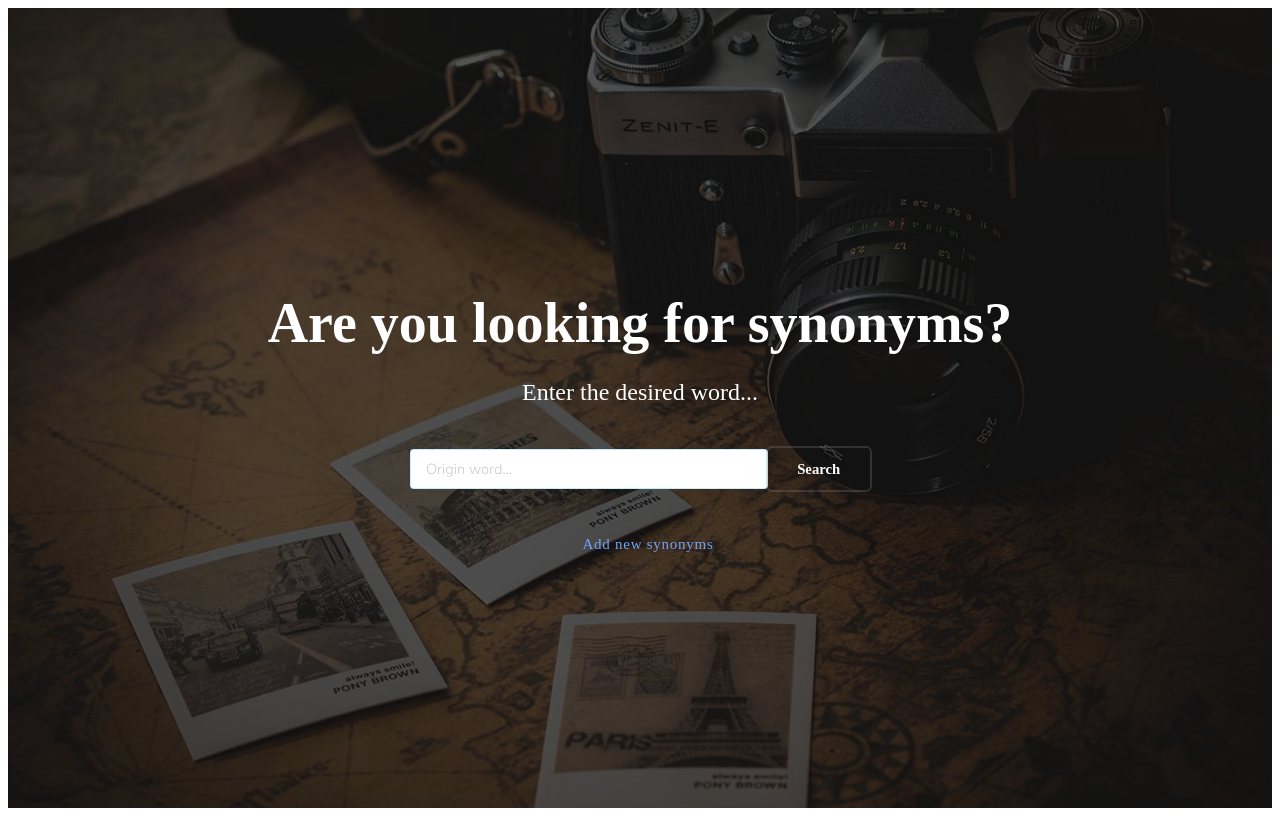
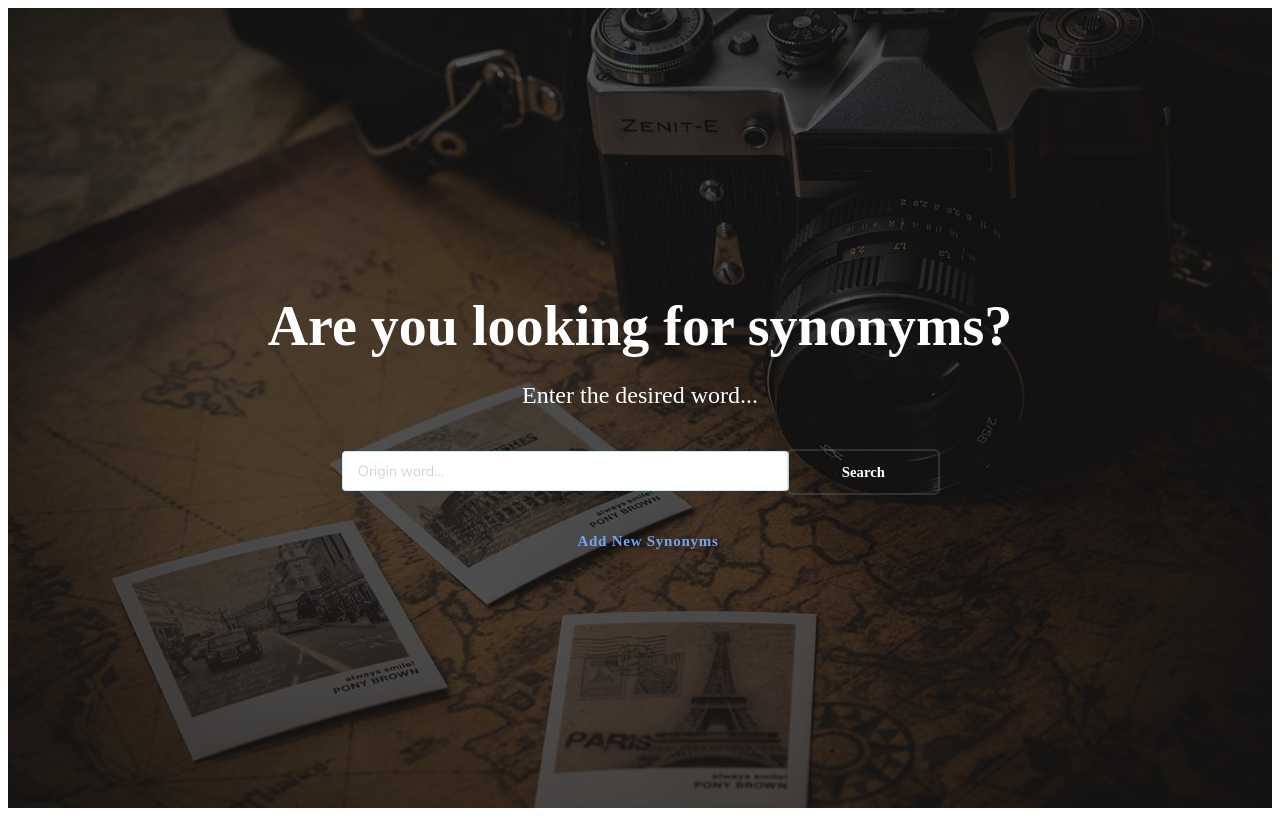
Before and after one commit to ruud17/Synonym-UI, a Vue app: page / in a window 1280 px wide. Built offline with nearby package versions, Linux system fonts and the light colour scheme; a web font is replaced by a local one.

Commit message:
Code refreshed

```diff
--- a/src/assets/css/main.css
+++ b/src/assets/css/main.css
@@ -1693,25 +1693,3 @@ body.is-loading #banner>.inner {
         padding: 3em 0 1em 0;
     }
 }
-
-.link {
-    cursor: pointer;
-    font-size: 15px;
-    letter-spacing: 0.05em;
-    color: #75a2f3;
-    padding-top: 40px;
-}
-
-.save-btn {
-    margin-top: 30px;
-    font-size: 16px;
-}
-
-.field-label {
-    display: flex;
-    color: black;
-}
-
-.synonyms-list {
-    margin-top: 20px;
-}
--- a/src/components/HomePage.vue
+++ b/src/components/HomePage.vue
@@ -5,9 +5,8 @@
         <div class="inner" v-if="isSearchTabActive">
           <h1>Are you looking for synonyms?</h1>
           <p>Enter the desired word...</p>
-          <div class="column">
-            <form>
-              <div class="field half first">
+          <div class="search-form">
+              <div class="field half first input">
                 <input
                   name="name"
                   id="name"
@@ -17,7 +16,6 @@
                 />
               </div>
               <span class="button alt scrolly big" v-on:click="searchSynonyms">Search</span>
-            </form>
           </div>
           <div>
             <div v-if="synonymsResults" id="results">
@@ -29,17 +27,16 @@
               <h5>{{synonymsSearchResponseMessage}}</h5>
             </div>
           </div>
-          <span v-on:click="goToAddNewSynonymsTab(true)" class="link">
+          <div v-on:click="goToAddNewSynonymsTab(true)" class="link">
             <i class="fa fa-plus" aria-hidden="true"></i>
-            Add new synonyms
-          </span>
+            Add New Synonyms
+          </div>
         </div>
 
         <div class="inner" v-else>
           <div class="column">
-            <form>
               <h2>Add new synonyms</h2>
-              <div class="field field-label">
+              <div class="field field-label synonyms-form">
                 <input
                   name="originWord"
                   id="originWord"
@@ -69,12 +66,11 @@
               <div>
                 <button class="button save-btn" v-on:click="saveSynonyms">Save Synonyms</button>
               </div>
-            </form>
           </div>
-          <span v-on:click="goToAddNewSynonymsTab(false)" class="link">
+          <div v-on:click="goToAddNewSynonymsTab(false)" class="link">
             <i class="fa fa-arrow-left" aria-hidden="true"></i>
             Back
-          </span>
+          </div>
         </div>
       </section>
     </section>
@@ -127,7 +123,6 @@ export default {
       synonymsAPI
         .addSynonyms({ data: this.newSynonymsDataToSave })
         .then(response => {
-          console.log("response", response.data);
           this.addNewSynonymsResponseMessage = response.data.message;
           this.newSynonymOriginWord = "";
           this.newSynonymValue = "";
@@ -143,4 +138,44 @@ export default {
 
 <style scoped>
 @import "../assets/css/main.css";
+
+.link {
+    cursor: pointer;
+    font-size: 15px;
+    letter-spacing: 0.05em;
+    color: #75a2f3;
+    margin-top: 40px;
+    font-weight: bold;
+}
+
+.save-btn {
+    margin-top: 30px;
+    font-size: 16px;
+}
+
+.field-label {
+    display: flex;
+    color: black;
+}
+
+.synonyms-list {
+    margin-top: 20px;
+}
+
+.search-form{
+  display: flex;
+  justify-content: center
+}
+
+.search-form .input{
+  width: 60%;
+}
+
+.search-form .button{
+  width: 20%;
+}
+
+.synonyms-form{
+  margin-bottom: 10px
+}
 </style>
```
